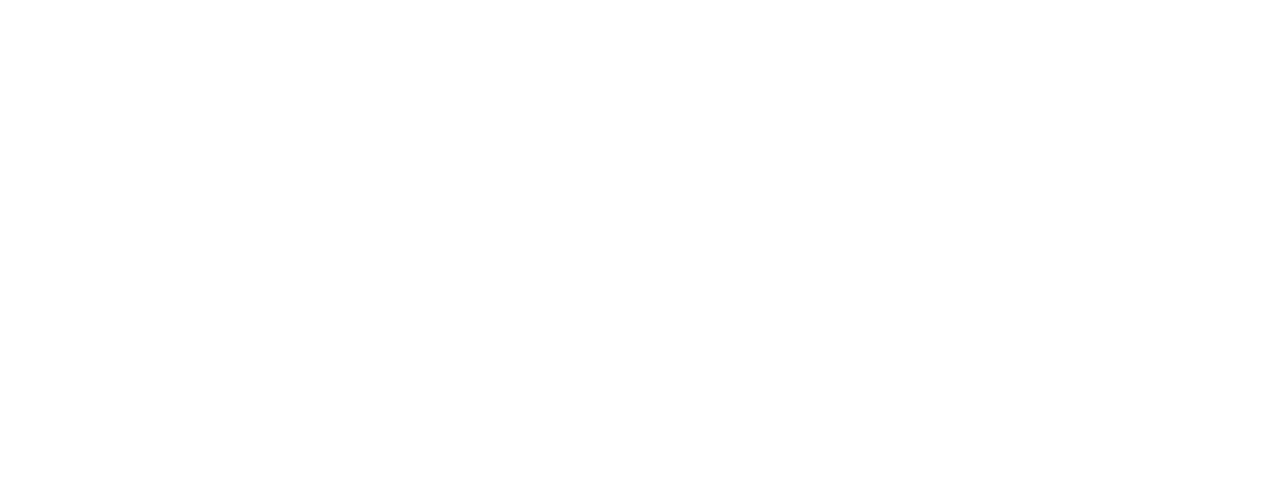
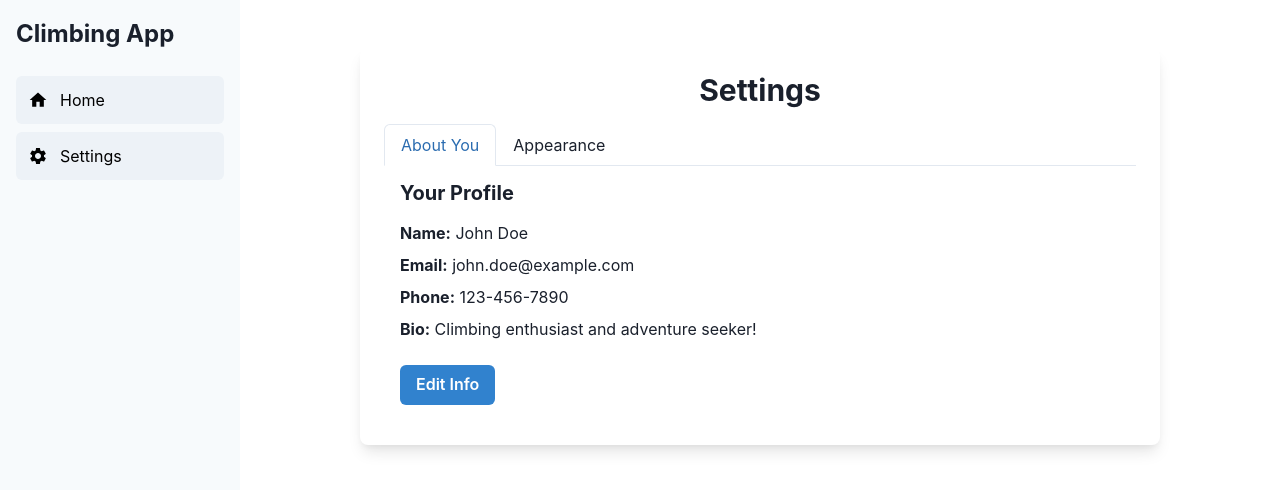
Before and after one commit to BrandtOgden/CSC436-Project, a React (Create React App) app in the folder react-app/: page /settings in a window 1280 px wide. Before the commit this address had no page. Shown: the top 490 px of the page. Built offline with nearby package versions, Linux system fonts and the light colour scheme.

Commit message:
Pages and structure finished

```diff
--- a/react-app/src/App.js
+++ b/react-app/src/App.js
@@ -1,45 +1,18 @@
-import React from 'react';
+import React from "react";
 import { BrowserRouter as Router, Routes, Route } from "react-router-dom";
 import Layout from "./components/Layout";
 import Home from "./pages/Home";
 import Login from "./pages/Login";
+import Settings from "./pages/Settings"; // Import the Settings page
 
 const App = () => {
-    {/* Fetch data from Flask API
-
-  const [data, setData] = useState([]);
-  const [loading, setLoading] = useState(true);
-
-  useEffect(() => {
-    // Fetch data from Flask API
-    fetch('http://127.0.0.1:5000/users')
-      .then((response) => {
-        if (!response.ok) {
-          throw new Error(`HTTP error! Status: ${response.status}`);
-        }
-        return response.json();
-      })
-      .then((data) => {
-        setData(data);  // Set the fetched data to state
-        setLoading(false);  // Set loading to false when data is fetched
-      })
-      .catch((error) => {
-        console.error('Error fetching data:', error);
-        setLoading(false);  // Set loading to false in case of error
-      });
-  }, []);
-*/}
   return (
     <Router>
       <Routes>
         <Route path="/login" element={<Login />} />
         <Route
-          path="/"
-          element={
-            <Layout>
-              <Home />
-            </Layout>
-          }
+          path="/*" // Use "/*" for nested routes within Layout
+          element={<Layout />}
         />
       </Routes>
     </Router>
--- a/react-app/src/components/Layout.js
+++ b/react-app/src/components/Layout.js
@@ -1,15 +1,11 @@
 import React from "react";
-import {
-  Box,
-  Flex,
-  Text,
-  Icon,
-  useColorModeValue,
-} from "@chakra-ui/react";
+import { Outlet, Routes, Route, Link } from "react-router-dom";
+import { Box, Flex, Text, Icon, useColorModeValue } from "@chakra-ui/react";
 import { MdHome, MdSettings } from "react-icons/md";
-import { Link } from "react-router-dom";
+import Home from "../pages/Home";
+import Settings from "../pages/Settings";
 
-const Layout = ({ children }) => {
+const Layout = () => {
   const NavItem = ({ icon, label, to }) => (
     <Link to={to}>
       <Flex
@@ -43,7 +39,11 @@
         <NavItem icon={MdSettings} label="Settings" to="/settings" />
       </Box>
       <Box flex="1" p="6" bg={useColorModeValue("white", "gray.900")}>
-        {children}
+        {/* Nested routes for Home and Settings */}
+        <Routes>
+          <Route path="/" element={<Home />} />
+          <Route path="/settings" element={<Settings />} />
+        </Routes>
       </Box>
     </Box>
   );
--- a/react-app/src/pages/settings.js
+++ b/react-app/src/pages/settings.js
@@ -0,0 +1,142 @@
+import React, { useState } from "react";
+import {
+  Tabs,
+  TabList,
+  TabPanels,
+  Tab,
+  TabPanel,
+  Flex,
+  Box,
+  Heading,
+  Input,
+  Button,
+  Stack,
+  Text,
+  Select,
+  useColorModeValue,
+} from "@chakra-ui/react";
+
+const Settings = () => {
+  const [personalInfo, setPersonalInfo] = useState({
+    fullName: "John Doe",
+    email: "john.doe@example.com",
+    phone: "123-456-7890",
+    bio: "Climbing enthusiast and adventure seeker!",
+  });
+  const [editMode, setEditMode] = useState(false);
+
+  const handleInputChange = (e) => {
+    const { name, value } = e.target;
+    setPersonalInfo((prev) => ({
+      ...prev,
+      [name]: value,
+    }));
+  };
+
+  const toggleEditMode = () => {
+    setEditMode(!editMode);
+  };
+
+  const saveChanges = () => {
+    console.log("Saved changes:", personalInfo);
+    toggleEditMode();
+  };
+
+  return (
+    <Flex direction="column" align="center" p={6}>
+      <Box
+        bg={useColorModeValue("white", "gray.800")}
+        borderRadius="lg"
+        boxShadow="lg"
+        p={6}
+        width="100%"
+        maxWidth="800px"
+      >
+        <Heading as="h1" size="lg" mb={4} textAlign="center">
+          Settings
+        </Heading>
+        <Tabs variant="enclosed">
+          <TabList>
+            <Tab>About You</Tab>
+            <Tab>Appearance</Tab>
+          </TabList>
+          <TabPanels>
+            {/* About You Tab */}
+            <TabPanel>
+              <Heading as="h2" size="md" mb={4}>
+                Your Profile
+              </Heading>
+              {editMode ? (
+                <Stack spacing={4}>
+                  <Input
+                    name="fullName"
+                    value={personalInfo.fullName}
+                    onChange={handleInputChange}
+                    placeholder="Full Name"
+                  />
+                  <Input
+                    name="email"
+                    value={personalInfo.email}
+                    onChange={handleInputChange}
+                    placeholder="Email"
+                  />
+                  <Input
+                    name="phone"
+                    value={personalInfo.phone}
+                    onChange={handleInputChange}
+                    placeholder="Phone Number"
+                  />
+                  <Input
+                    name="bio"
+                    value={personalInfo.bio}
+                    onChange={handleInputChange}
+                    placeholder="Short Bio"
+                  />
+                  <Button colorScheme="blue" onClick={saveChanges}>
+                    Save Changes
+                  </Button>
+                </Stack>
+              ) : (
+                <Box>
+                  <Text mb={2}>
+                    <strong>Name:</strong> {personalInfo.fullName}
+                  </Text>
+                  <Text mb={2}>
+                    <strong>Email:</strong> {personalInfo.email}
+                  </Text>
+                  <Text mb={2}>
+                    <strong>Phone:</strong> {personalInfo.phone}
+                  </Text>
+                  <Text mb={2}>
+                    <strong>Bio:</strong> {personalInfo.bio || "Add a bio"}
+                  </Text>
+                  <Button mt={4} colorScheme="blue" onClick={toggleEditMode}>
+                    Edit Info
+                  </Button>
+                </Box>
+              )}
+            </TabPanel>
+
+            {/* Appearance Tab */}
+            <TabPanel>
+              <Heading as="h2" size="md" mb={4}>
+                Appearance
+              </Heading>
+              <Text mb={2}>Adjust Font Size:</Text>
+              <Select placeholder="Select font size" width="200px">
+                <option value="small">Small</option>
+                <option value="medium">Medium</option>
+                <option value="large">Large</option>
+              </Select>
+              <Button mt={4} colorScheme="blue">
+                Save Changes
+              </Button>
+            </TabPanel>
+          </TabPanels>
+        </Tabs>
+      </Box>
+    </Flex>
+  );
+};
+
+export default Settings;
```
